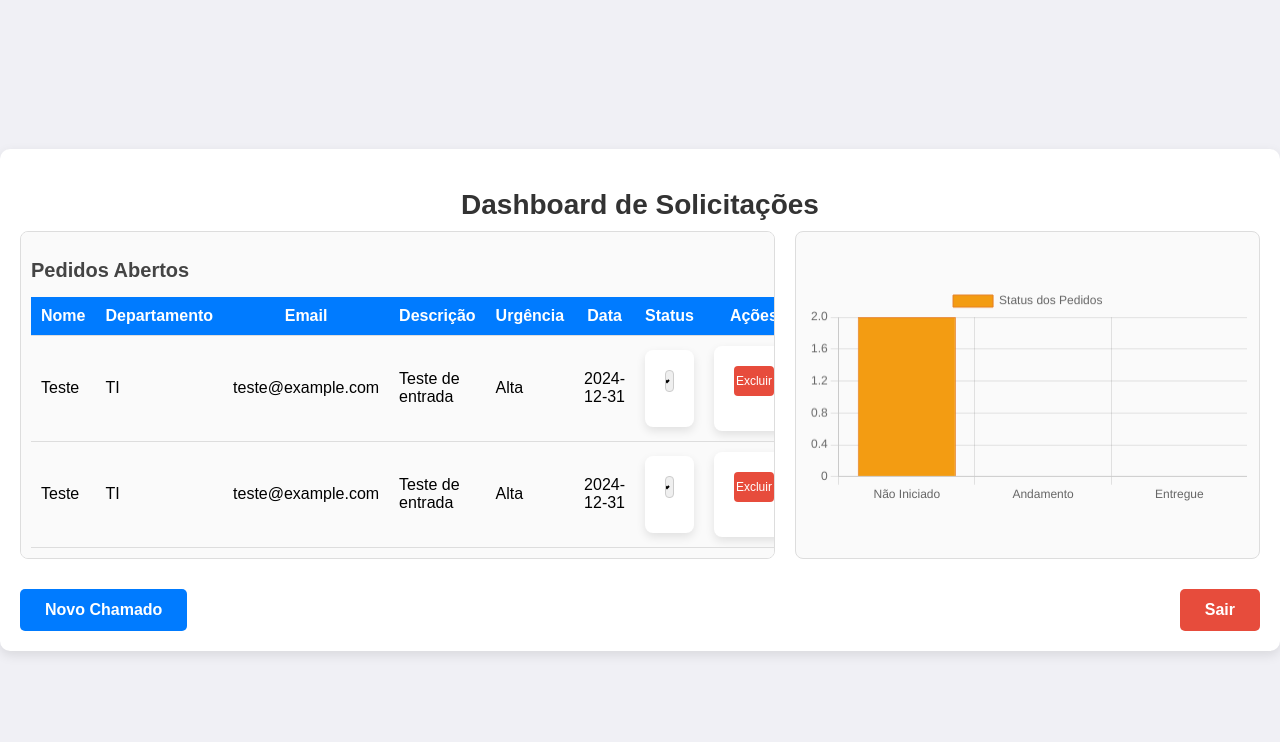
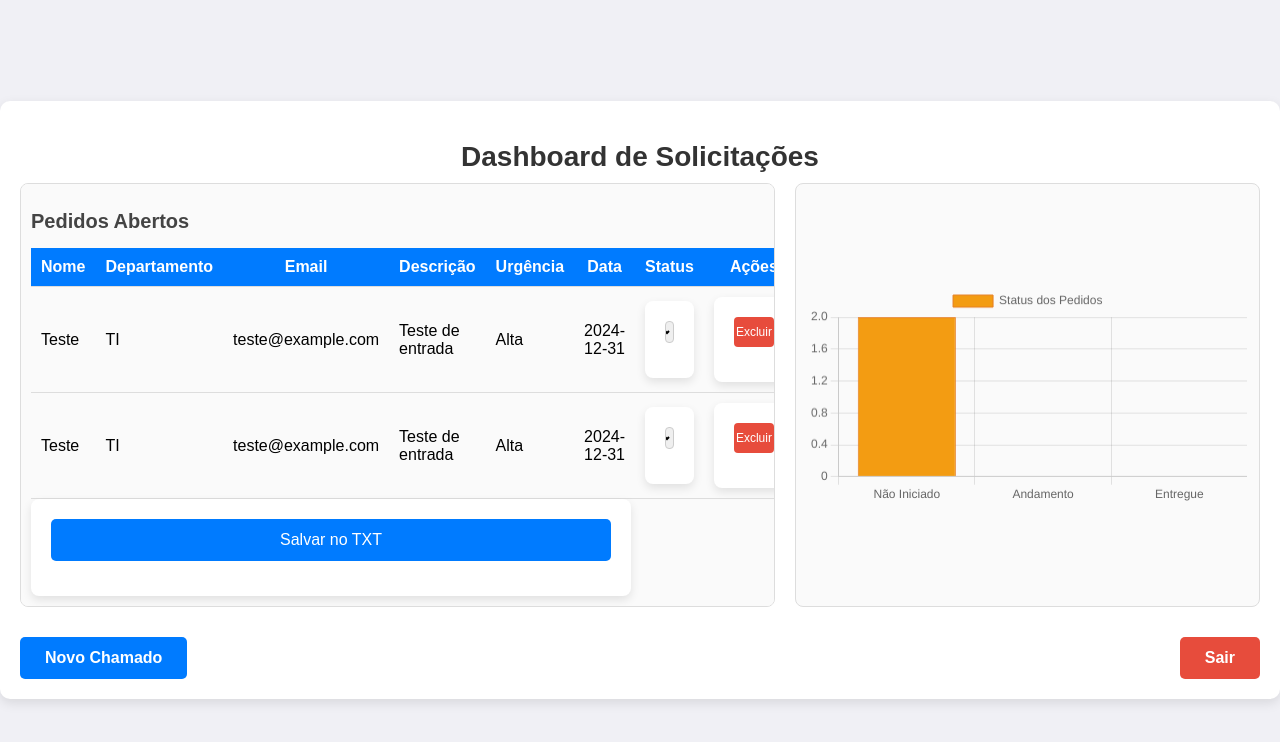
Before and after one commit to jozue185/sistema-chamados, a Flask app: page /dashboard in a window 1280 px wide. Shown: the top 742 px of the page. Run offline with Flask 3, Linux system fonts and the light colour scheme; the visitor is signed in with stand-in values (Sample User, id 1).

Commit message:
Update dashboard.html

```diff
--- a/templates/dashboard.html
+++ b/templates/dashboard.html
@@ -46,12 +46,12 @@
                                         <option value="Andamento" {% if item.status == "Andamento" %}selected{% endif %}>Andamento</option>
                                         <option value="Entregue" {% if item.status == "Entregue" %}selected{% endif %}>Entregue</option>
                                     </select>
-                                    <input type="hidden" name="item_id" value="{{ loop.index }}">
+                                    <input type="hidden" name="item_id" value="{{ item._id }}">
                                 </form>
                             </td>
                             <td>
                                 <form method="POST" action="/delete">
-                                    <input type="hidden" name="item_id" value="{{ loop.index }}">
+                                    <input type="hidden" name="item_id" value="{{ item._id }}">
                                     <button class="delete-button">Excluir</button>
                                 </form>
                             </td>
@@ -59,6 +59,13 @@
                         {% endfor %}
                     </tbody>
                 </table>
+
+                <!-- Formulário para adicionar ou salvar a tabela no TXT -->
+                <div class="save-data">
+                    <form method="POST" action="/save-data">
+                        <button type="submit" class="button save">Salvar no TXT</button>
+                    </form>
+                </div>
             </div>
 
             <!-- Container do Gráfico -->
```
